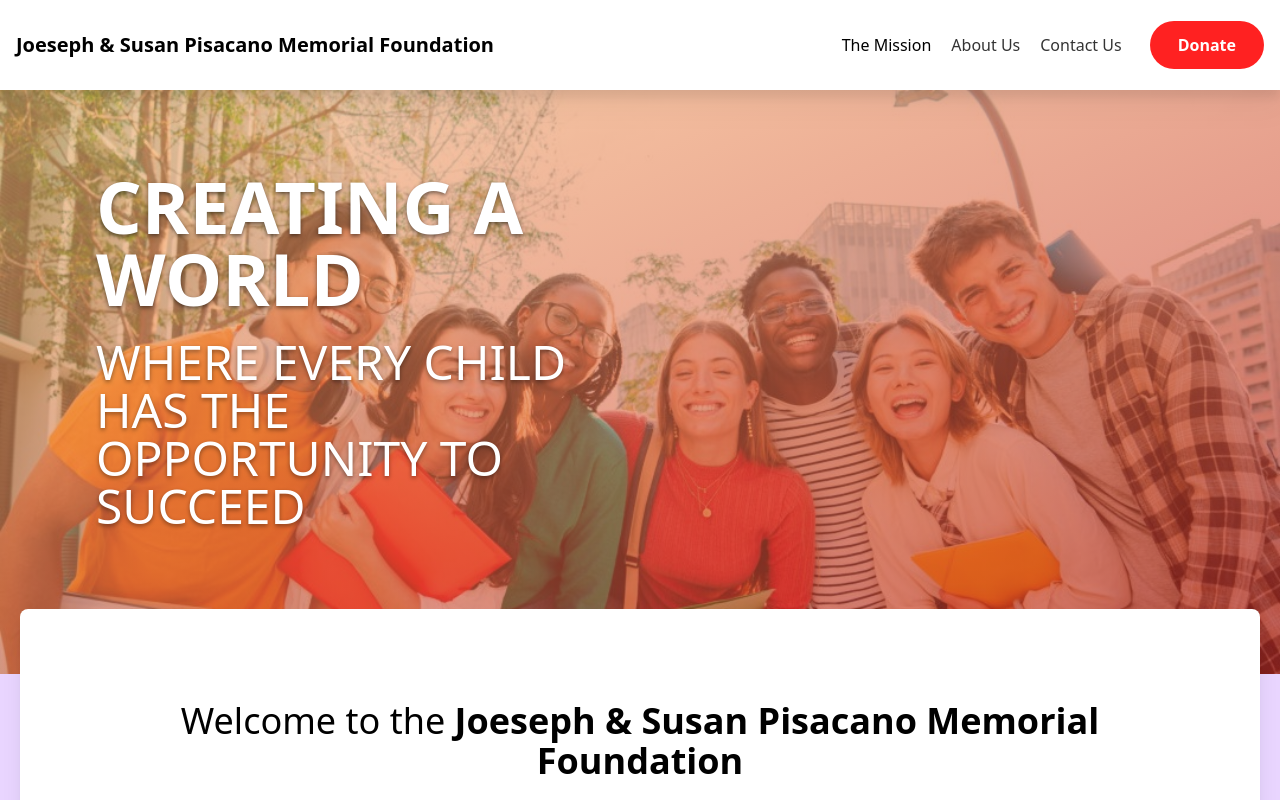
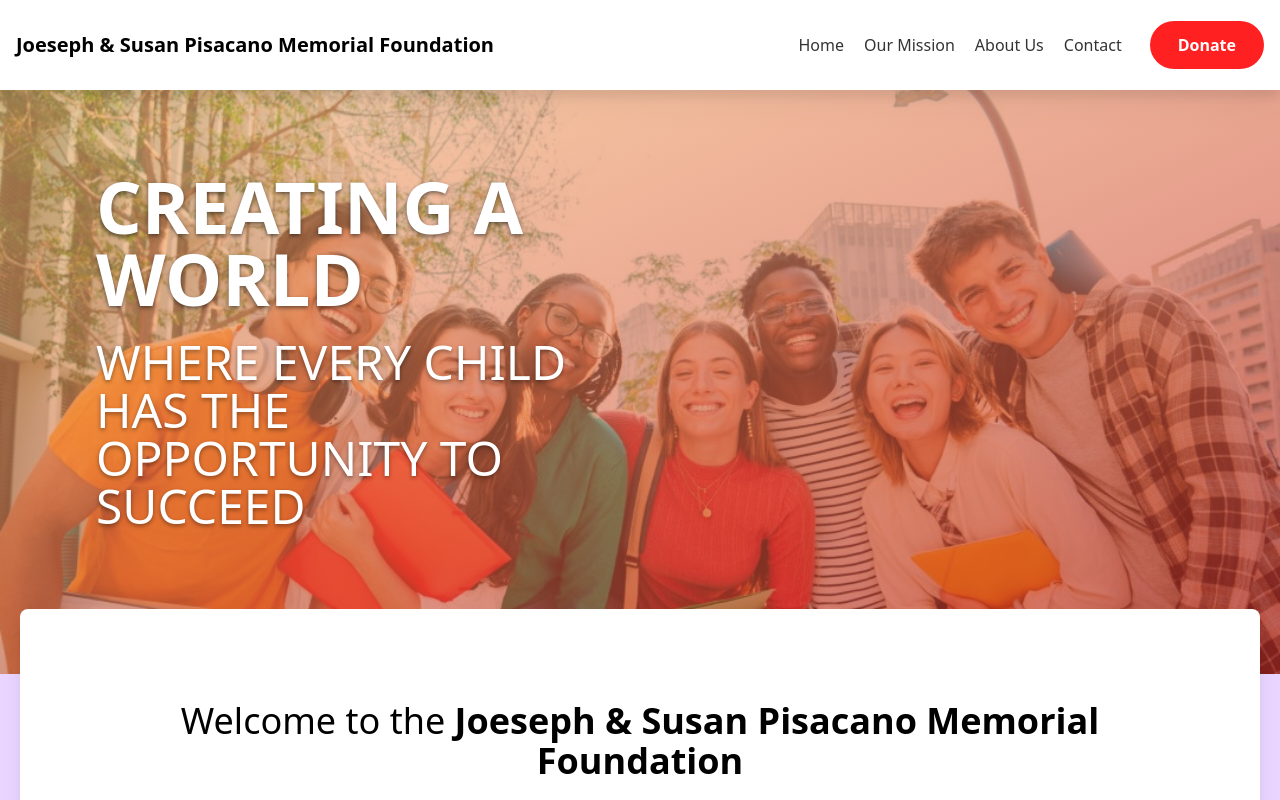
Before and after one commit to GlassAOTU/js-pisacano, a Next.js app: page / in a window 1280 px wide. Shown: the top 800 px of the page. Built offline with nearby package versions, Linux system fonts and the light colour scheme.

Commit message:
fixed navbar for all sizes

```diff
--- a/app/components/Navbar.tsx
+++ b/app/components/Navbar.tsx
@@ -14,13 +14,26 @@ const Navbar = () => {
             <nav className="relative max-w-[90rem] w-full navbar:flex md:items-center md:justify-between md:gap-3 mx-auto px-4  py-[21px]">
                 {/* logo with menu button */}
                 <div className="flex items-center justify-between">
-                    <a
-                        className="flex-none font-semibold text-xl text-black focus:outline-none focus:opacity-80"
-                        href="./"
-                        aria-label="Brand"
+                    <Link
+                        href="/"
+                        className="z-10 hidden ellipsis1:block flex-none font-semibold text-xl text-black focus:outline-none focus:opacity-80"
                     >
                         Joeseph & Susan Pisacano Memorial Foundation
-                    </a>
+                    </Link>
+
+                    <Link
+                        href="/"
+                        className="z-10 hidden ellipsis2:block ellipsis1:hidden flex-none font-semibold text-xl text-black focus:outline-none focus:opacity-80"
+                    >
+                        Joeseph & Susan Pisacano Memorial...
+                    </Link>
+
+                    <Link
+                        href="/"
+                        className="z-10 block ellipsis1:hidden ellipsis2:hidden flex-none font-semibold text-xl text-black focus:outline-none focus:opacity-80"
+                    >
+                        Joeseph & Susan Pisacano...
+                    </Link>
 
                     {/* menu button */}
                     <div className="navbar:hidden">
@@ -80,40 +93,49 @@ const Navbar = () => {
                 {/* menu */}
                 <div
                     id="hs-base-header"
-                    className={`hs-collapse ${isNavOpen ? 'block' : 'hidden'} overflow-hidden transition-all duration-300 basis-full grow navbar:block`}
+                    className={`hs-collapse ${
+                        isNavOpen ? 'block' : 'hidden'
+                    } overflow-hidden transition-all duration-300 basis-full grow navbar:block`}
                     aria-labelledby="hs-base-header-collapse"
                 >
                     <div className="overflow-hidden overflow-y-auto max-h-[75vh] [&::-webkit-scrollbar]:w-2 [&::-webkit-scrollbar-thumb]:rounded-full [&::-webkit-scrollbar-track]:bg-gray-100 [&::-webkit-scrollbar-thumb]:bg-gray-300 dark:[&::-webkit-scrollbar-track]:bg-neutral-700 dark:[&::-webkit-scrollbar-thumb]:bg-neutral-500">
                         <div className="pt-6 navbar:py-0 flex flex-col navbar:flex-row navbar:items-center navbar:justify-end gap-0.5 navbar:gap-1">
-                            <a
-                                className="p-2 flex items-center text-black focus:outline-none focus:text-black"
-                                href="./"
-                                aria-current="page"
-                            >The Mission</a>
+                            <Link
+                                href="/"
+                                className="p-2 flex items-center text-black/80 hover:text-black focus:outline-none focus:text-black"
+                            >
+                                Home
+                            </Link>
 
-                            <a
+                            <Link
+                                href="/mission"
                                 className="p-2 flex items-center text-black/80 hover:text-black focus:outline-none focus:text-black"
-                                href="./"
-                            >About Us</a>
+                            >
+                                Our Mission
+                            </Link>
 
-                            {/* <a
-								className="p-2 flex items-center text-black/80 hover:text-black focus:outline-none focus:text-black"
-								href="./"
-							>
-								Our Impact
-							</a> */}
+                            <Link
+                                href="/"
+                                className="p-2 flex items-center text-black/80 hover:text-black focus:outline-none focus:text-black"
+                            >
+                                About Us
+                            </Link>
 
-                            <a
+                            <Link
+                                href="/"
                                 className="p-2 flex items-center text-black/80 hover:text-black focus:outline-none focus:text-black"
-                                href="./"
-                            >Contact Us</a>
+                            >
+                                Contact
+                            </Link>
 
                             {/* button group */}
                             <div className="relative flex flex-wrap items-center gap-x-1.5 navbar:ps-2.5 mt-1 navbar:mt-0 navbar:ms-1.5 before:block before:absolute before:top-1/2 before:-start-px before:w-px before:h-4 before:bg-white/30 before:-translate-y-1/2">
-                                <a
+                                <Link
+                                    href="/donate"
                                     className="px-7 py-3 bg-[#ff2121] rounded-full w-full flex items-center text-white font-bold"
-                                    href="./"
-                                >Donate</a>
+                                >
+                                    Donate
+                                </Link>
                             </div>
                             {/* end button group */}
                         </div>
--- a/tailwind.config.ts
+++ b/tailwind.config.ts
@@ -14,7 +14,9 @@ const config: Config = {
 				foreground: 'var(--foreground)',
 			},
 			screens: {
-				'navbar' : '920px'
+				'navbar' : '920px',
+				'ellipsis1' : '520px',
+				'ellipsis2' : '430px'
 			}
 		},
 	},
```
